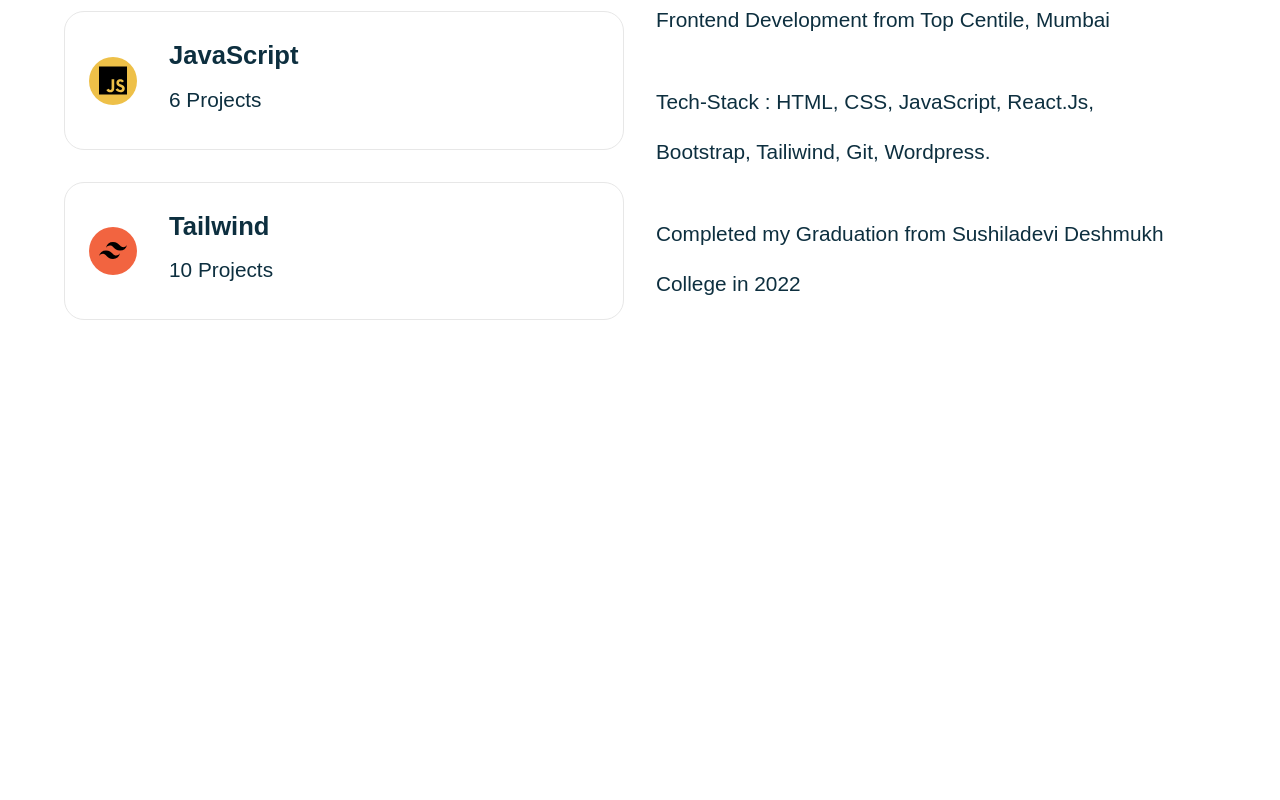
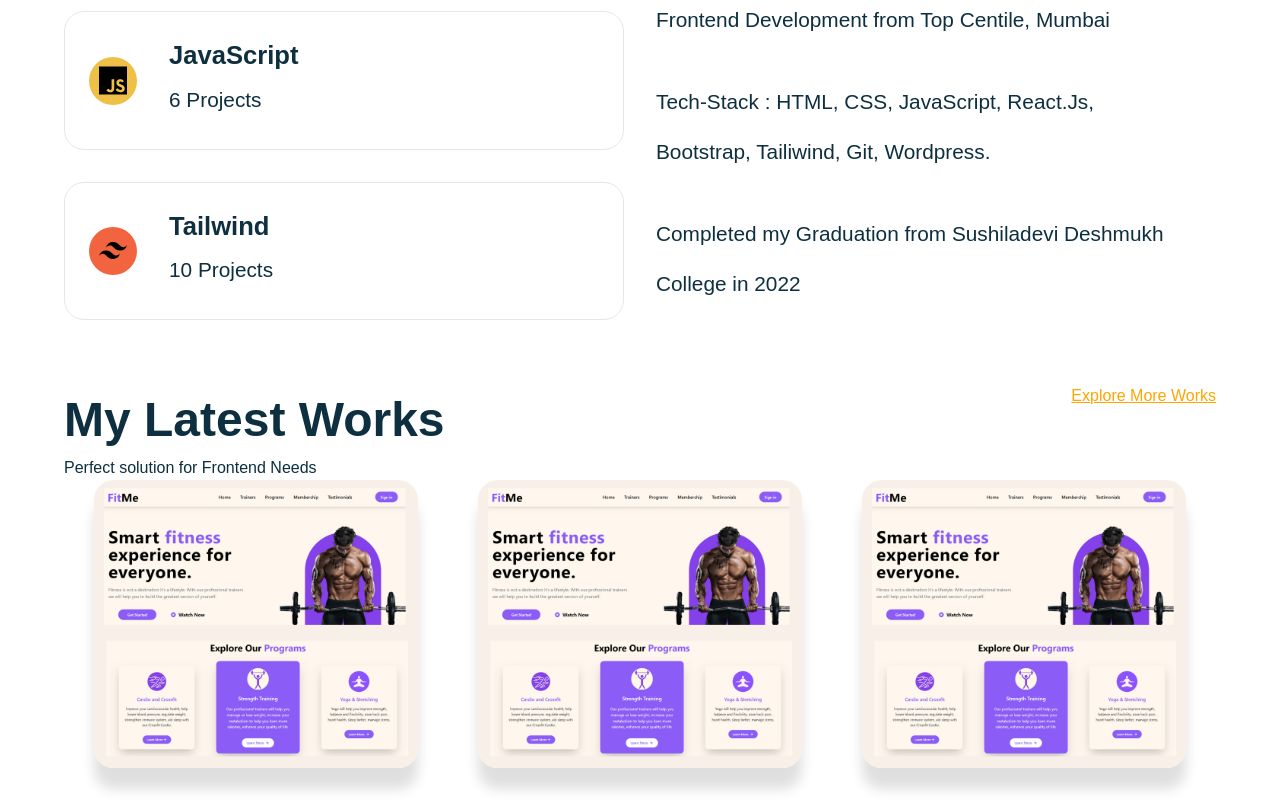
Before and after one commit to sarfraj-dev/projects, a React (Vite) app in the folder portfolio/: page / in a window 1280 px wide. Shown: the part 757-1557 px from the top of the page. Before the commit the page ends 1109 px from the top, so only its background shows below. Built offline with nearby package versions, Linux system fonts and the light colour scheme.

Commit message:
portfolio content added

```diff
--- a/portfolio/src/assets/index.js
+++ b/portfolio/src/assets/index.js
@@ -1,5 +1,6 @@
 // assets/index.js
 import avtar from "./avtar.jpeg";
 import certificate from "./certificate.png"
+import showCase5 from "./showCase5.png"
 
-export {avtar, certificate};
+export {avtar, certificate, showCase5};
--- /dev/null
+++ b/portfolio/src/components/Portfolio.jsx
@@ -0,0 +1,35 @@
+import { showCase5 } from "../assets"
+
+function Portfolio() {
+  return (
+    <>
+    <section className="wrapperDiv">
+
+<div className="flex justify-between">
+    <div>
+    <p className="primaryText">My Latest Works</p>
+    <p className="">Perfect solution for Frontend Needs</p>
+</div>
+<a href="https://github.com/sarfraj-dev/projects" className="explore">Explore More Works</a>
+</div>
+
+<div className="projectImg flex justify-around">
+    <a href="">
+        <img src={showCase5} alt="" />
+    </a>
+    <a href="">
+        <img src={showCase5} alt="" />
+    </a>
+    <a href="">
+        <img src={showCase5} alt="" />
+    </a>
+</div>
+
+
+    </section>
+
+    </>
+  )
+}
+
+export default Portfolio
--- a/portfolio/src/index.css
+++ b/portfolio/src/index.css
@@ -106,3 +106,19 @@
     gap: 2rem;
     flex: 1;
 }
+.wrapperDiv{
+    padding: 2rem 4rem;
+}
+.explore{
+    text-decoration: underline;
+    color: orange;
+    cursor: pointer;
+}
+.projectImg img{
+    border-radius: 20px;
+    max-width: 25rem;
+    max-height: 18rem;
+    box-shadow: 0 21px 13px #00000021;
+    cursor: pointer;
+    transition: all ease-in-out;
+}
--- a/portfolio/src/main.jsx
+++ b/portfolio/src/main.jsx
@@ -4,11 +4,13 @@
 import Home from './components/Home'
 import './index.css'
 import About from './components/About'
+import Portfolio from './components/Portfolio'
 
 ReactDOM.createRoot(document.getElementById('root')).render(
   <React.StrictMode>
   <Header />
   <Home />
   <About />
+  <Portfolio />
   </React.StrictMode>,
 )
```
Also changed, not shown: portfolio/src/assets/showCase5.png (added).
